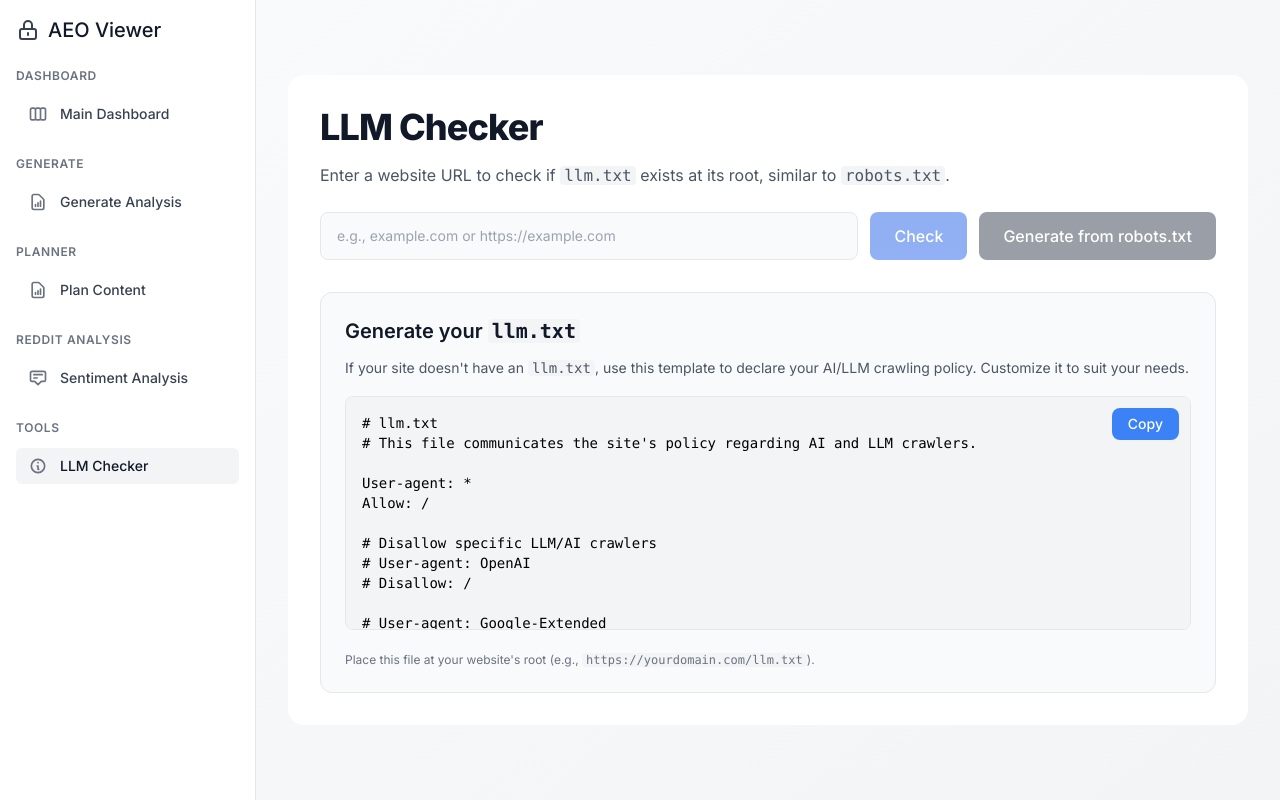
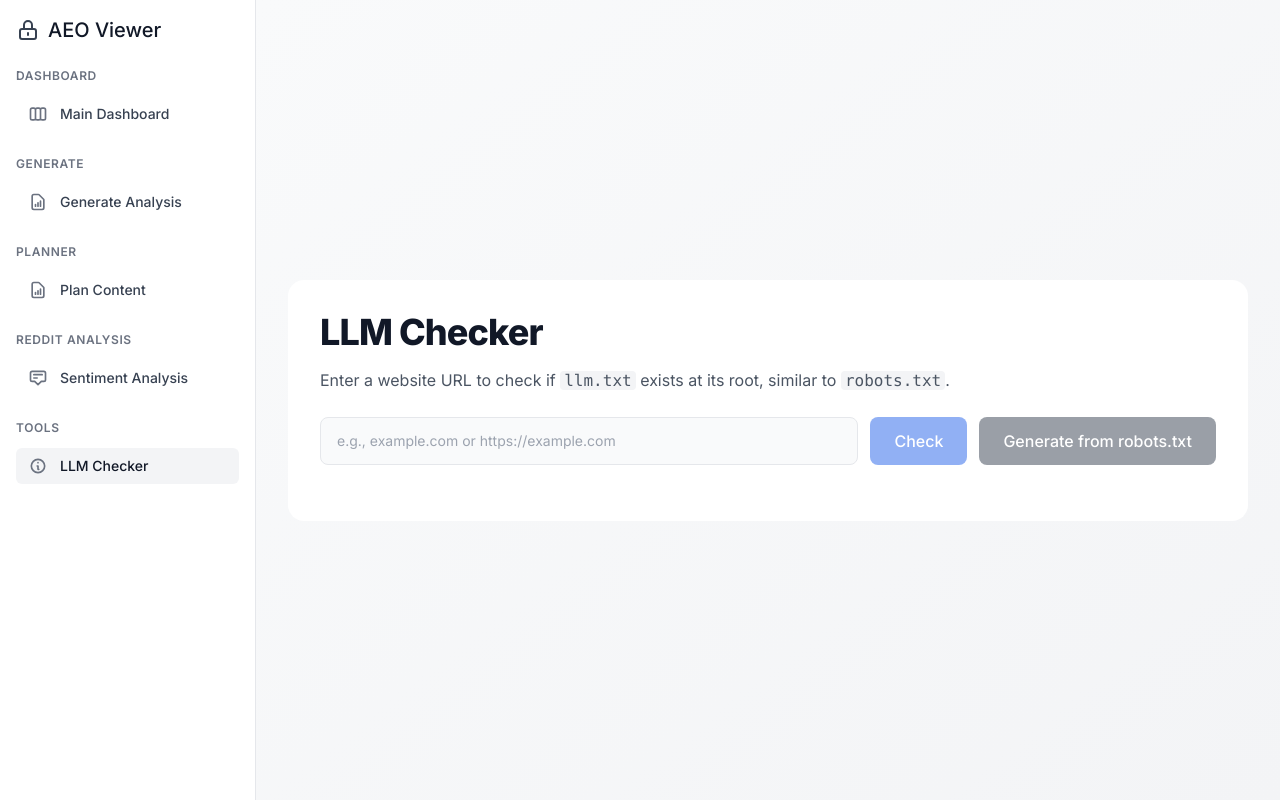
Before and after one commit to almog-gaya/aeoviewer, a Next.js app: page /llm-checker in a window 1280 px wide. Built offline with nearby package versions, Linux system fonts and the light colour scheme.

Commit message:
refactor(llm-checker): improve error handling and response structure in API; update UI to reflect changes

```diff
--- a/app/api/llm-checker/route.ts
+++ b/app/api/llm-checker/route.ts
@@ -9,10 +9,17 @@ export async function GET(req: Request) {
         return NextResponse.json({ error: 'URL parameter is required' }, { status: 400 });
     }
 
-    const res = await fetch(llmURL, { method: "HEAD" });
+    const res = await fetch(llmURL);
     console.log(`LLM URL Response: ${res.status} ${res.statusText} for ${llmURL}`);
-
-    return NextResponse.json({ exists: res.ok });
+    if (!res.ok) {
+        return NextResponse.json(
+            { error: `Failed to fetch LLM URL: ${res.statusText}` },
+            { status: res.status }
+        );
+    }
+    const robotsContent = await res.text();
+    const exists = robotsContent.trim().length > 0;
+    return NextResponse.json({ exists: exists, content: robotsContent });
 }
 
 export async function POST(req: Request) {
@@ -24,10 +31,8 @@ export async function POST(req: Request) {
     }
 
     try {
-
-
         // Fetch robots.txt
-        const robotsResponse = await fetch(robotsURL, { method: 'HEAD' });
+        const robotsResponse = await fetch(robotsURL);
 
         if (!robotsResponse.ok) {
             return NextResponse.json(
@@ -35,6 +40,8 @@ export async function POST(req: Request) {
                 { status: robotsResponse.status }
             );
         }
+
+        console.log(`URL : ${JSON.stringify(robotsResponse)}`)
 
         // Get the robots.txt content
         const robotsContent = await robotsResponse.text();
--- a/app/llm-checker/page.tsx
+++ b/app/llm-checker/page.tsx
@@ -25,7 +25,8 @@ const LLMCheckerPage: React.FC = () => {
     try {
       const llmUrl = normalizeUrl("/llm.txt", url);
       const res = await fetch(`/api/llm-checker?url=${encodeURIComponent(llmUrl)}`);
-      setStatus(res.ok ? "found" : "not_found");
+      const data = await res.json();
+      setStatus(data.exists ? "found" : "not_found");
     } catch (e: any) {
       setStatus("error");
       setError(e.message || "Unknown error");
@@ -58,9 +59,7 @@ const LLMCheckerPage: React.FC = () => {
 
   // Copy text to clipboard
   const handleCopy = (text: string) => {
-    navigator.clipboard.writeText(text).then(() => {
-      alert("Template copied to clipboard!");
-    });
+    navigator.clipboard.writeText(text);
   };
 
   const defaultLlmTemplate = `# llm.txt
@@ -162,7 +161,7 @@ Allow: /
         {/* Generated llm.txt Display */}
         {llmContent && (
           <div className="mt-6 p-6 bg-gray-50 rounded-xl border border-gray-200">
-            <h2 className="text-xl font-semibold text-gray-900 mb-3">Generated <code className="font-mono bg-gray-100 px-1 rounded">llm.txt</code></h2>
+            <h2 className="text-xl font-semibold text-gray-900 mb-3">Generated <code className="font-mono bg-gray-100 px-1 rounded">llm.txt from robot.txt</code></h2>
             <div className="relative">
               <textarea
                 className="w-full font-mono text-sm bg-gray-100 border border-gray-200 rounded-lg p-4 resize-none focus:outline-none focus:ring-2 focus:ring-blue-500 transition-all duration-200"
@@ -181,32 +180,6 @@ Allow: /
           </div>
         )}
 
-        {/* LLM.txt Generator Template */}
-        <div className="mt-8 p-6 bg-gray-50 rounded-xl border border-gray-200">
-          <h2 className="text-xl font-semibold text-gray-900 mb-3">Generate your <code className="font-mono bg-gray-100 px-1 rounded">llm.txt</code></h2>
-          <p className="mb-4 text-gray-600 text-sm leading-relaxed">
-            If your site doesn't have an <code className="font-mono bg-gray-100 px-1 rounded">llm.txt</code>, use this template to declare your AI/LLM crawling policy. Customize it to suit your needs.
-          </p>
-          <div className="relative mb-4">
-            <textarea
-              className="w-full font-mono text-sm bg-gray-100 border border-gray-200 rounded-lg p-4 resize-none focus:outline-none focus:ring-2 focus:ring-blue-500 transition-all duration-200"
-              rows={10}
-              readOnly
-              value={defaultLlmTemplate}
-              id="llm-txt-template"
-            />
-            <button
-              className="absolute top-3 right-3 bg-blue-500 text-white px-4 py-1.5 rounded-lg hover:bg-blue-600 text-sm font-medium transition-all duration-200"
-              onClick={() => handleCopy(defaultLlmTemplate)}
-              type="button"
-            >
-              Copy
-            </button>
-          </div>
-          <p className="text-xs text-gray-500">
-            Place this file at your website's root (e.g., <code className="font-mono bg-gray-100 px-1 rounded">https://yourdomain.com/llm.txt</code>).
-          </p>
-        </div>
       </div>
     </div>
   );
```
